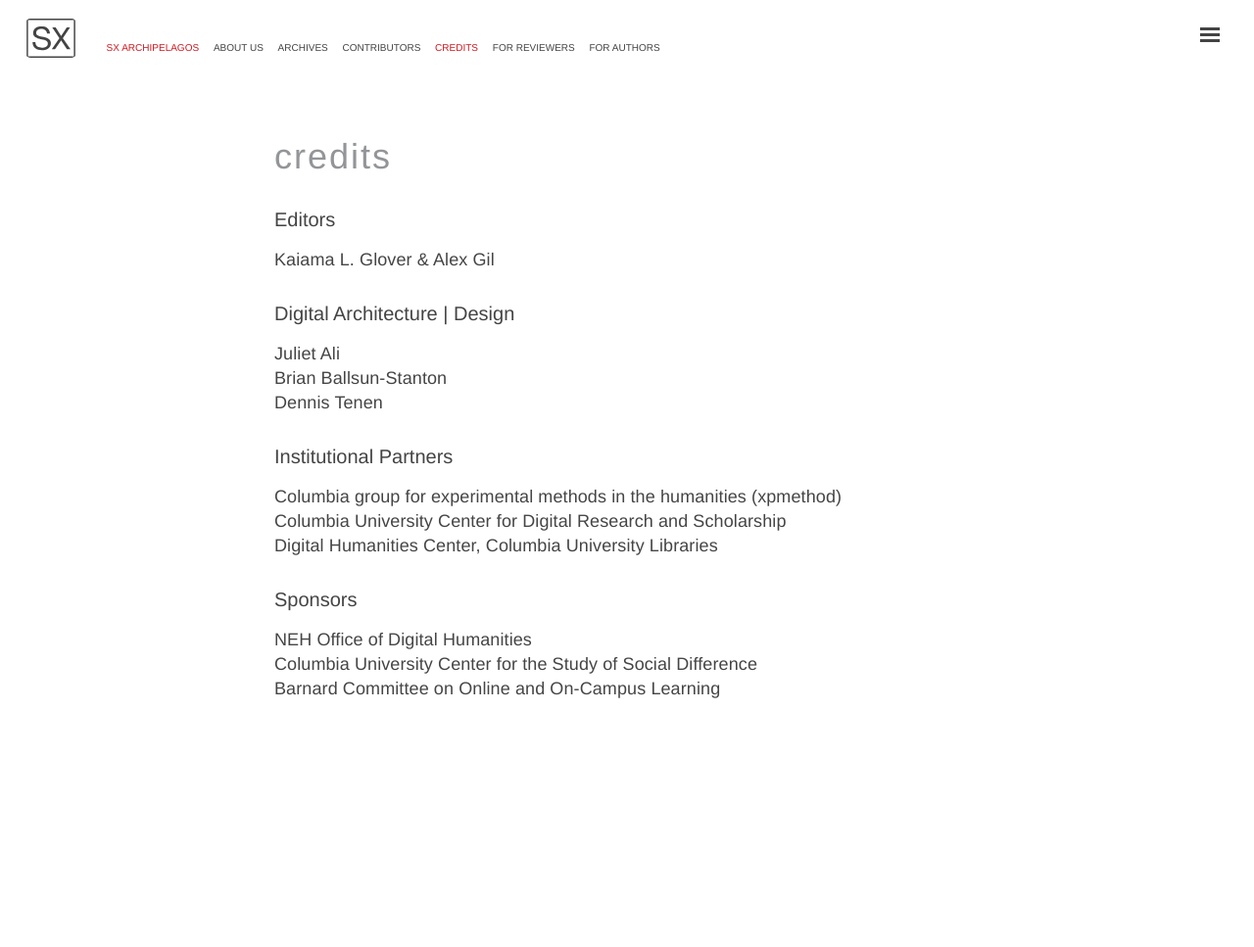
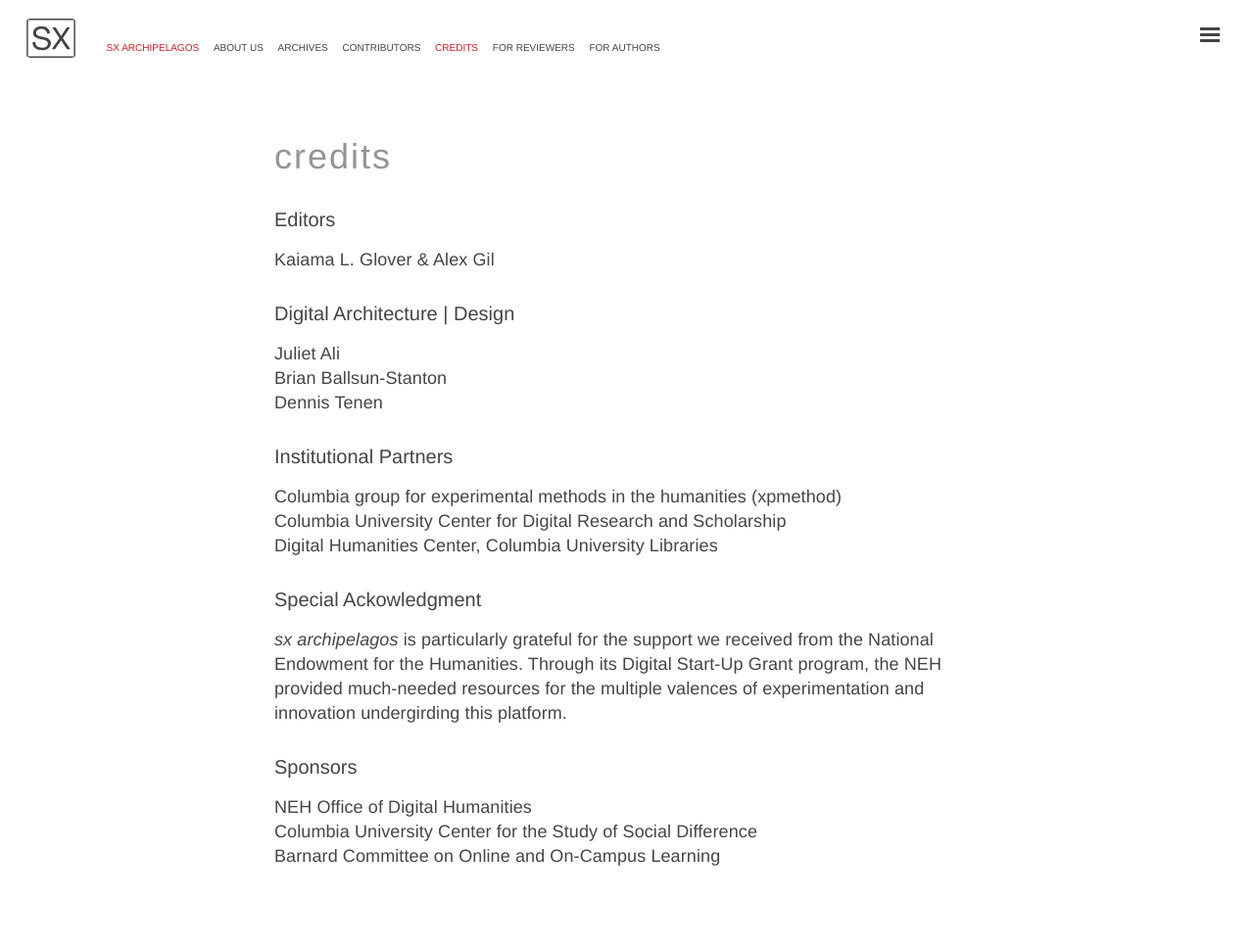
Before and after one commit to archipelagosjournal/archipelagos, a Jekyll site: the page built from credits.md, in a window 1280 px wide. Shown: the whole page at 98% size. Built offline with Jekyll 4.4.1, drawn with Linux system fonts in a browser that asks for light colours; before the commit the page ends 900 px from its top, so only the background shows below that.

Commit message:
added neh acknowledgement

```diff
--- a/credits.md
+++ b/credits.md
@@ -13,14 +13,16 @@
 Dennis Tenen
 
 
-
-
 ### Institutional Partners
 
 Columbia group for experimental methods in the humanities (xpmethod)\\
 Columbia University Center for Digital Research and Scholarship\\
 Digital Humanities Center, Columbia University Libraries
 
+### Special Ackowledgment
+
+*sx archipelagos* is particularly grateful for the support we received from the National Endowment for the Humanities. Through its Digital Start-Up Grant program, the NEH provided much-needed resources for the multiple valences of experimentation and innovation undergirding this platform.
+
 ### Sponsors
 NEH Office of Digital Humanities\\
 Columbia University Center for the Study of Social Difference\\
```
